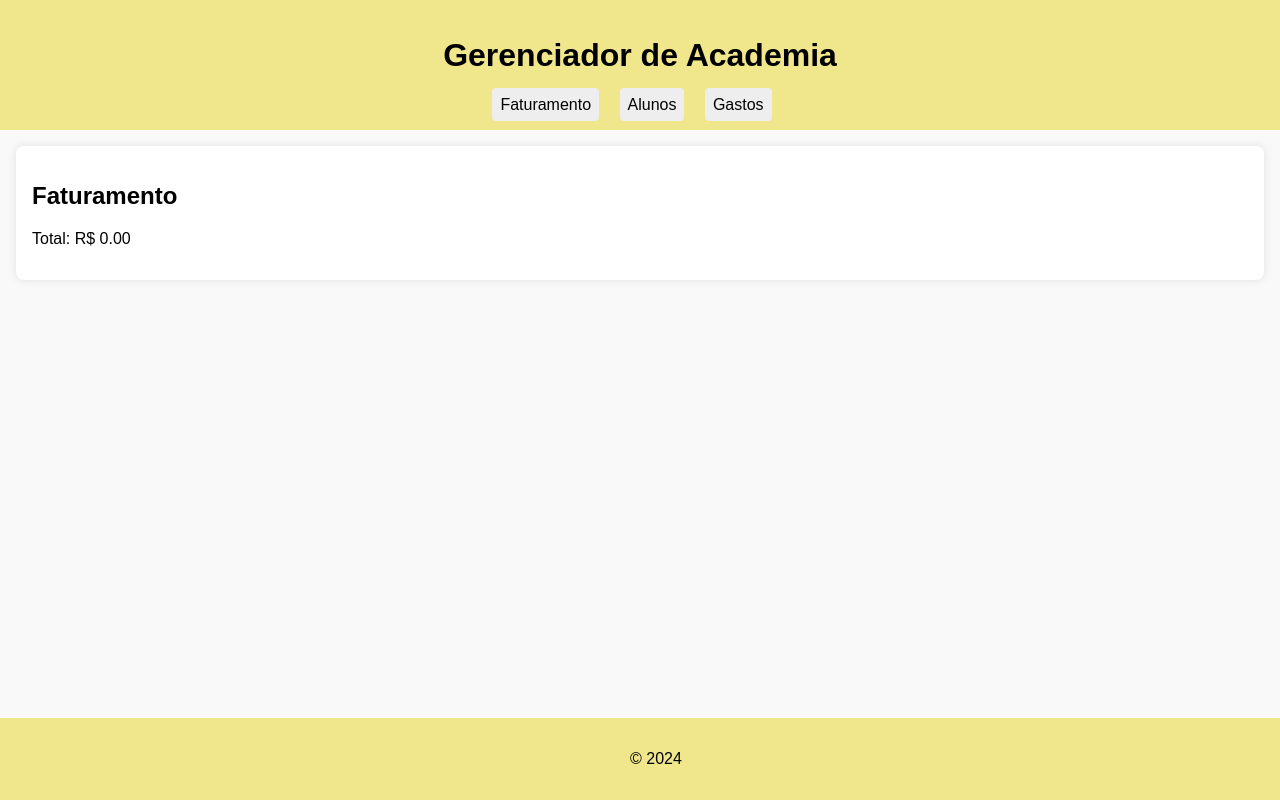
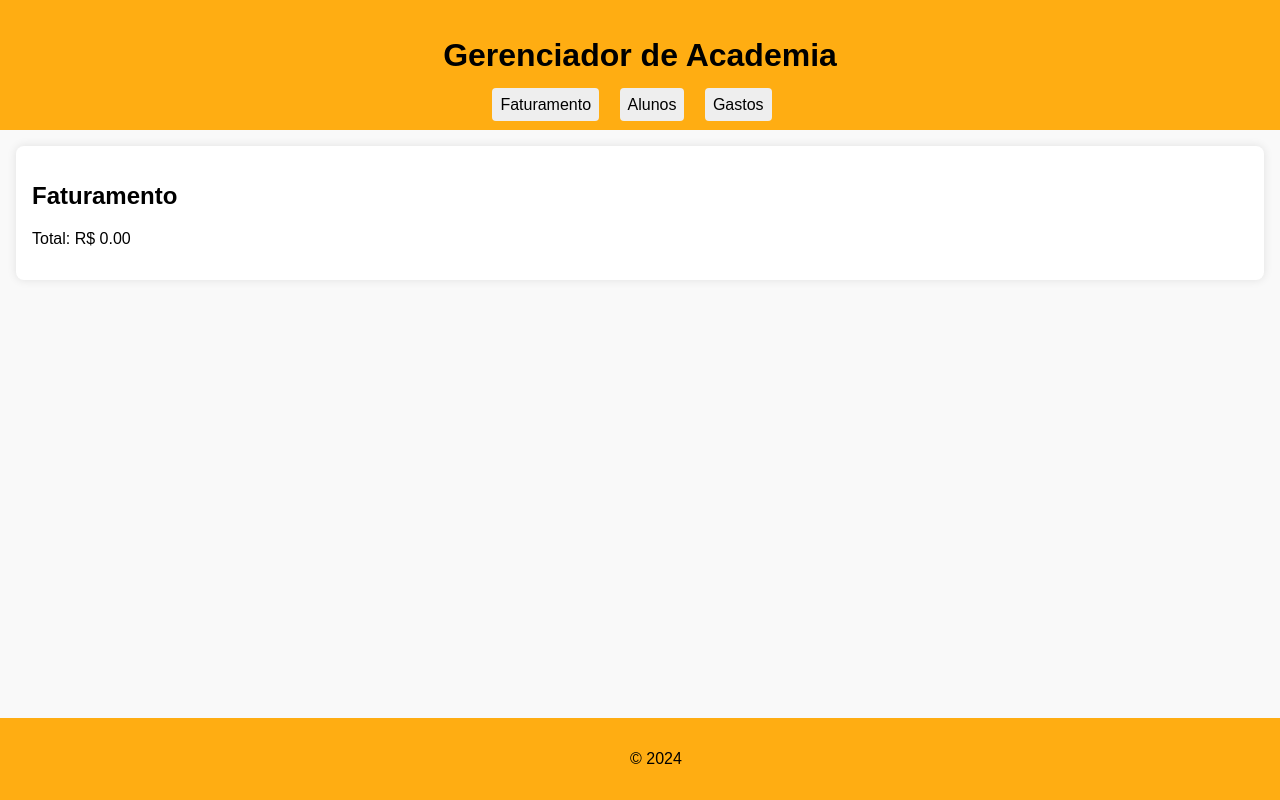
Before and after one commit to MarcosBizzarri/gestao-academia, a plain HTML site: page index.html in a window 1280 px wide. Drawn offline with Linux system fonts and the light colour scheme.

Commit message:
atualizando

```diff
--- a/style.css
+++ b/style.css
@@ -6,7 +6,7 @@ body {
 }
 
 header {
-    background-color: #F0E68C;
+    background-color: #FFAD12;
     color: black;
     padding: 1rem;
     text-align: center;
@@ -70,7 +70,7 @@ ul li {
 }
 
 footer {
-    background-color: #F0E68C;
+    background-color: #FFAD12;
     color: black;
     text-align: center;
     padding: 1rem;
```
